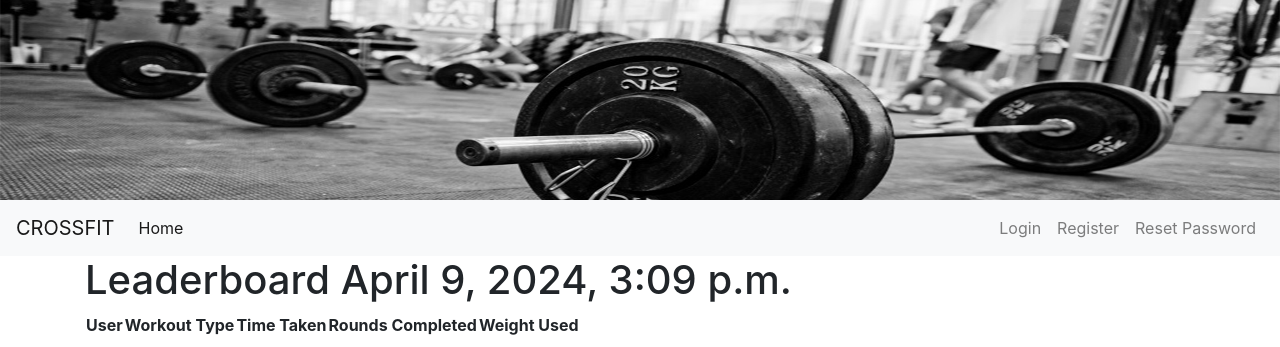
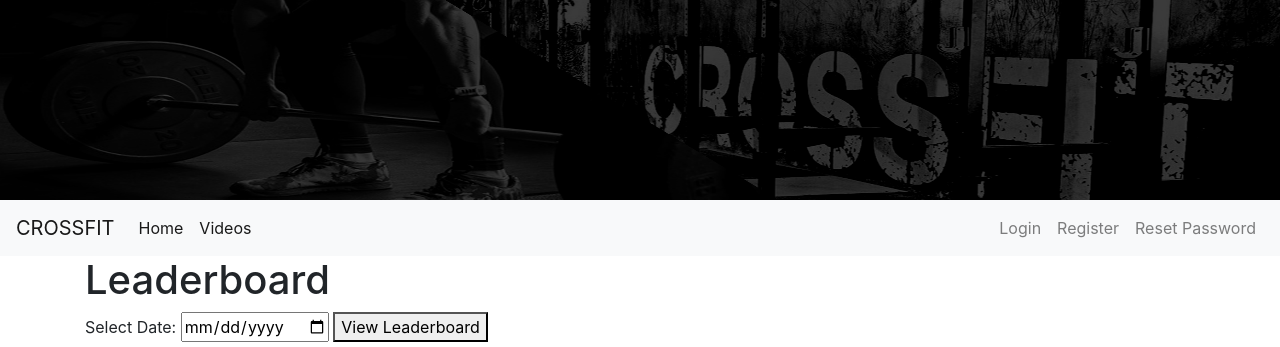
Before and after one commit to Lexi9616/Crossfit_project, a Django app: page /leaderboard/ in a window 1280 px wide. Shown: the top 347 px of the page. Run offline with Django 5.2, Linux system fonts and the light colour scheme; data comes from the database, SQL or seed files in the repository; lists and menus that the app fills with data are empty; some libraries are stand-ins or nearby versions.

Commit message:
leaderboard view

```diff
--- a/crossfit/views.py
+++ b/crossfit/views.py
@@ -111,10 +111,19 @@
     context_object_name = 'workout_responses'
 
     def get_queryset(self):
-        return WorkoutResponse.objects.filter(workout__date=timezone.now().date()).exclude(time_taken=None, rounds_completed=None, weight_used=None).order_by(
+        selected_date = self.request.GET.get("date")
+
+        if selected_date is None:
+            selected_date = timezone.now().date()
+        return WorkoutResponse.objects.filter(workout__date=selected_date).exclude(time_taken=None,
+                                                                                   rounds_completed=None,
+                                                                                   weight_used=None).order_by(
             'time_taken', 'rounds_completed', 'weight_used')
 
     def get_context_data(self, **kwargs):
         context = super().get_context_data(**kwargs)
-        context['today'] = timezone.now()
+        selected_date = self.request.GET.get("date")
+        if selected_date is None:
+            selected_date = timezone.now().date()
+        context['selected_date'] = selected_date
         return context
--- a/templates/base.html
+++ b/templates/base.html
@@ -15,7 +15,7 @@
 
 </head>
 <body>
-<img src="{% static 'Crossfit.jpg' %}" alt="Header Image" class="header-img">
+<img src="{% static 'Crossfitt.png' %}" alt="Header Image" class="header-img">
 {% include 'navbar.html' %}
 <div class="container">{% block content %} {% endblock %}</div>
 <script src="https://code.jquery.com/jquery-3.3.1.slim.min.js"></script>
--- a/templates/leaderboard.html
+++ b/templates/leaderboard.html
@@ -3,7 +3,14 @@
 {% block title %} Leaderboard {% endblock %}
 
 {% block content %}
-    <h1>Leaderboard {{ today }}</h1>
+    <h1>Leaderboard</h1>
+
+    <form method="get">
+        <label for="date">Select Date:</label>
+        <input type="date" id="date" name="date" value="{{ selected_date }}">
+        <button type="submit">View Leaderboard</button>
+    </form>
+
 
     <table>
         <thead>
--- a/templates/navbar.html
+++ b/templates/navbar.html
@@ -8,6 +8,9 @@
         <ul class="navbar-nav mr-auto">
             <li class="nav-item active">
                 <a class="nav-link" href="{% url 'home' %}">Home</a>
+            </li>
+            <li class="nav-item active">
+                <a class="nav-link" href="#">Videos</a>
             </li>
             {% if request.user.is_authenticated %}
                 <li class="nav-item">
```
Also changed, not shown: crossfit/migrations/0005_alter_workoutresponse_time_taken.py (added), static/Crossfit.jpg (deleted), static/Crossfitt.png (added). Lines whose indentation alone changed are shown as unchanged.
